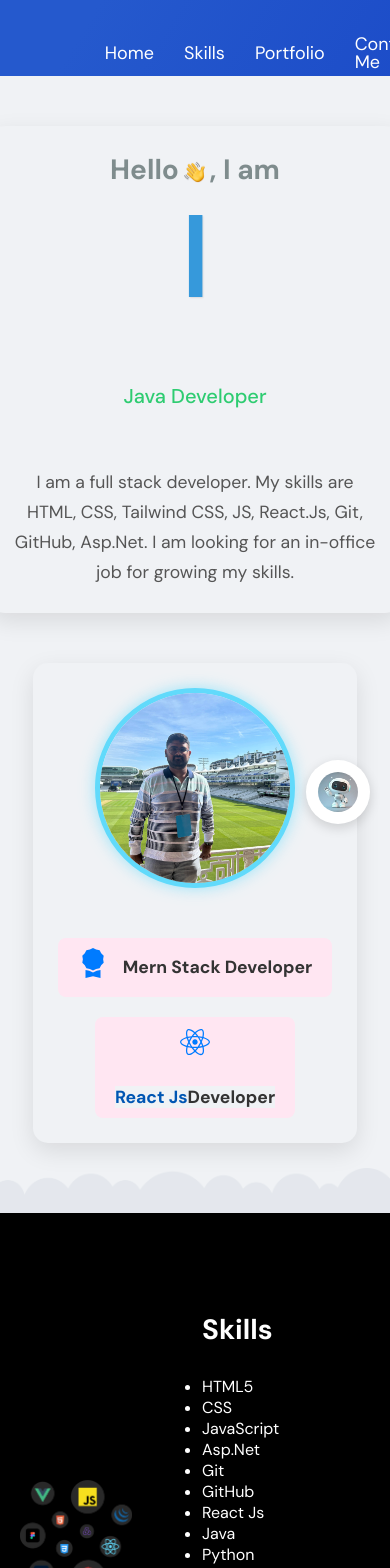
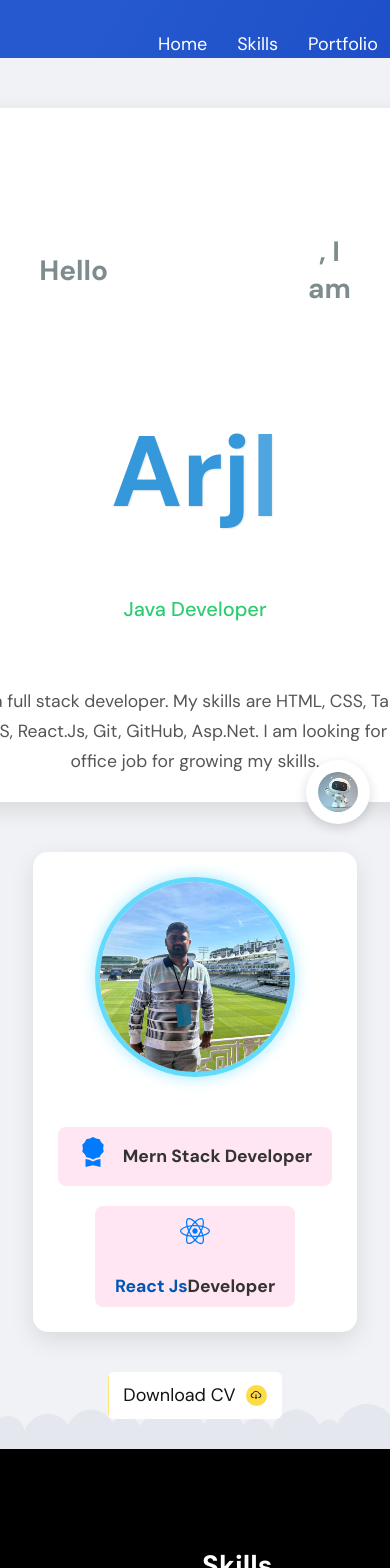
Before and after one commit to arjunprratap05/Portfolio, a React (Create React App) app: page / in a window 390 px wide. Shown: the top 1568 px of the page. Built offline with nearby package versions, Linux system fonts and the light colour scheme; no server answers; the HTML template or start-up script is replaced by a standard one.

Commit message:
Initial commit

```diff
--- a/src/components/intro/intro-content/index.jsx
+++ b/src/components/intro/intro-content/index.jsx
@@ -1,12 +1,23 @@
 import React from "react";
 import "./style.scss";
 import handicon from "../../../images/hand.png";
-import CallToAction from "../../shared/CallToAction";
+//import CallToAction from "../../shared/CallToAction";
 import myimage from "../../../images/me.jpg";
 import { BsAwardFill } from "react-icons/bs";
 import { FaReact } from "react-icons/fa";
 import Typewriter from "typewriter-effect";
 import { scrollToSection } from "../../utils/helpers";
+import CallToAction from "../../shared/CallToAction";
+import { AiOutlineCloudDownload } from "react-icons/ai";
+
+const handleDownload = () => {
+        const link = document.createElement("a");
+        link.href = "\Arjun_Pratap_SoftwareDeveloper_Resume.pdf"; // Replace with actual CV file path
+        link.download = "Arjun_Pratap_Resume_Full_Stack.pdf"; // Set the downloaded file name
+        document.body.appendChild(link);
+        link.click();
+        document.body.removeChild(link);
+    };
 
 const IntroContent = () => {
     return (
@@ -78,6 +89,11 @@
 
                 </div>
             </div>
+            <CallToAction
+                        text="Download CV"
+                        icon={<AiOutlineCloudDownload />}
+                        action={handleDownload}
+                    />
         </div>
     );
 };
--- a/src/components/intro/intro-content/style.scss
+++ b/src/components/intro/intro-content/style.scss
@@ -2,6 +2,7 @@
     padding: 50px 20px;
     min-height: 100vh;
     display: flex;
+    flex-direction: column; /* Changed to column to stack layout and button vertically */
     justify-content: center;
     align-items: center;
     background-color: #f0f2f5;
@@ -14,7 +15,7 @@
         width: 100%;
         max-width: 1200px;
         padding: 20px;
-        background-color: #f0f2f5;
+        background-color: #f0f2f5; /* This should ideally be inherited or card-specific */
     }
 
     .card {
@@ -29,11 +30,10 @@
         flex-direction: column;
         align-items: center;
         text-align: center;
-        background-color: #f0f2f5;
+        /* Remove background-color: #f0f2f5; from .card if you want the card background to be white as per background-color: #ffffff; */
 
 
         &.card-left {
-
             .title {
                 margin-bottom: 25px;
             }
@@ -45,7 +45,6 @@
             }
         }
 
-
         &.card-right {
             justify-content: center;
             .profile-image {
@@ -56,7 +55,7 @@
                 margin-bottom: 30px;
                 border: 5px solid #61dafb;
                 box-shadow: 0 0 15px rgba(97, 218, 251, 0.6);
-                background-color: #f0f2f5;
+                /* background-color: #f0f2f5; /* This seems redundant if card background is white */
             }
 
             .highlights {
@@ -65,8 +64,8 @@
                 gap: 15px;
                 margin-top: 20px;
                 padding: 10px 20px;
-                background-color: #f0f2f5;
-                 background-color: #ffe6f2;
+                /* background-color: #f0f2f5; /* This seems redundant if card background is white */
+                background-color: #ffe6f2;
                 border-radius: 8px;
                 .icon {
                     font-size: 30px;
@@ -86,12 +85,56 @@
                     flex-direction: column;
                     .text {
                         margin-top: 5px;
-                        background-color: #f0f2f5;
+                        /* background-color: #f0f2f5; /* This seems redundant if highlight background is #ffe6f2 */
                     }
                 }
             }
         }
     }
+
+
+    .download-cv-button { /* Target the specific class added to CallToAction */
+    margin-top: 40px; /* Add space between cards and button */
+    margin-bottom: 20px; /* Space below if needed */
+    width: 180px; /* Fixed width for round shape */
+    height: 180px; /* Fixed height for round shape */
+    border-radius: 50% !important; /* Make it round - added !important */
+    background-color: #007bff !important; /* Blue background - added !important */
+    color: white; /* White text/icon */
+    border: none !important; /* Ensure no default border is showing */
+    display: flex;
+    flex-direction: column; /* Stack icon and text */
+    justify-content: center;
+    align-items: center;
+    text-align: center;
+    font-size: 1.2em; /* Adjust text size */
+    font-weight: bold;
+    cursor: pointer;
+    transition: background-color 0.3s ease, transform 0.2s ease;
+    box-shadow: 0 4px 15px rgba(0, 123, 255, 0.4); /* Optional: add a subtle shadow */
+
+    &:hover {
+        background-color: #0056b3 !important; /* Darker blue on hover - added !important */
+        transform: translateY(-2px); /* Slight lift on hover */
+    }
+
+    .icon { /* Assuming CallToAction renders an icon inside an element with class 'icon' */
+        font-size: 3em; /* Larger icon */
+        margin-bottom: 5px; /* Space between icon and text */
+    }
+}
+
+/* Also check your CallToAction component's internal styles if it has any,
+   it might be rendering its own button with conflicting styles.
+   If CallToAction renders a <button> element, you might need to target it like this:
+*/
+.download-cv-button button {
+    border-radius: 50% !important;
+    background-color: #007bff !important;
+    border: none !important; /* Ensure no default border is showing */
+    // You might need to copy other styles like width, height, display properties here too
+    // if the CallToAction component itself isn't passing down styles correctly.
+}
 
 
     .title {
@@ -104,7 +147,7 @@
             font-size: 0.6em;
             color: #7f8c8d;
             .text {
-                margin: 0 5px;
+                margin: 100px;
             }
             .icon {
                 img {
@@ -164,6 +207,16 @@
         max-width: 90%;
         margin-bottom: 20px;
     }
+
+    /* Adjust button size for smaller screens if needed */
+    .intro-content .download-cv-button {
+        width: 140px;
+        height: 140px;
+        font-size: 1em;
+        .icon {
+            font-size: 2.5em;
+        }
+    }
 }
 
 @media (max-width: 576px) {
@@ -204,14 +257,24 @@
         100% { transform: translateY(0); }
     }
     .intro-content .card-right .profile-image {
-        width: 500px;
-        height: 500px;
+        /* This seems too large for mobile */
+        width: 150px; /* Adjusted from 500px for mobile */
+        height: 150px; /* Adjusted from 500px for mobile */
     }
     .intro-content .card-right .highlights .icon {
         font-size: 24px;
     }
     .intro-content .card-right .highlights .text {
-        font-size: 1em;
+        font-size: 1em;
     }
 
+    /* Further adjust button size for very small screens */
+    .intro-content .download-cv-button {
+        width: 120px;
+        height: 120px;
+        font-size: 0.9em;
+        .icon {
+            font-size: 2em;
+        }
+    }
 }
--- a/src/components/skills/index.jsx
+++ b/src/components/skills/index.jsx
@@ -6,14 +6,14 @@
 import { AiOutlineCloudDownload } from "react-icons/ai";
 
 const Skills = () => {
-    const handleDownload = () => {
-        const link = document.createElement("a");
-        link.href = "\Arjun_Pratap_SoftwareDeveloper_Resume.pdf"; // Replace with actual CV file path
-        link.download = "Arjun_Pratap_Resume_Full_Stack.pdf"; // Set the downloaded file name
-        document.body.appendChild(link);
-        link.click();
-        document.body.removeChild(link);
-    };
+    // const handleDownload = () => {
+    //     const link = document.createElement("a");
+    //     link.href = "\Arjun_Pratap_SoftwareDeveloper_Resume.pdf"; // Replace with actual CV file path
+    //     link.download = "Arjun_Pratap_Resume_Full_Stack.pdf"; // Set the downloaded file name
+    //     document.body.appendChild(link);
+    //     link.click();
+    //     document.body.removeChild(link);
+    // };
 
     return (
         <Section background="dark" id="skills">
@@ -40,11 +40,11 @@
                         Familiarity with Node.js, Express.js, MongoDB,
                         jQuery, Material UI, Redux, and Tailwind CSS.
                     </p>
-                    <CallToAction
+                    {/* <CallToAction
                         text="Download CV"
                         icon={<AiOutlineCloudDownload />}
                         action={handleDownload}
-                    />
+                    /> */}
                 </div>
             </div>
         </Section>
```
